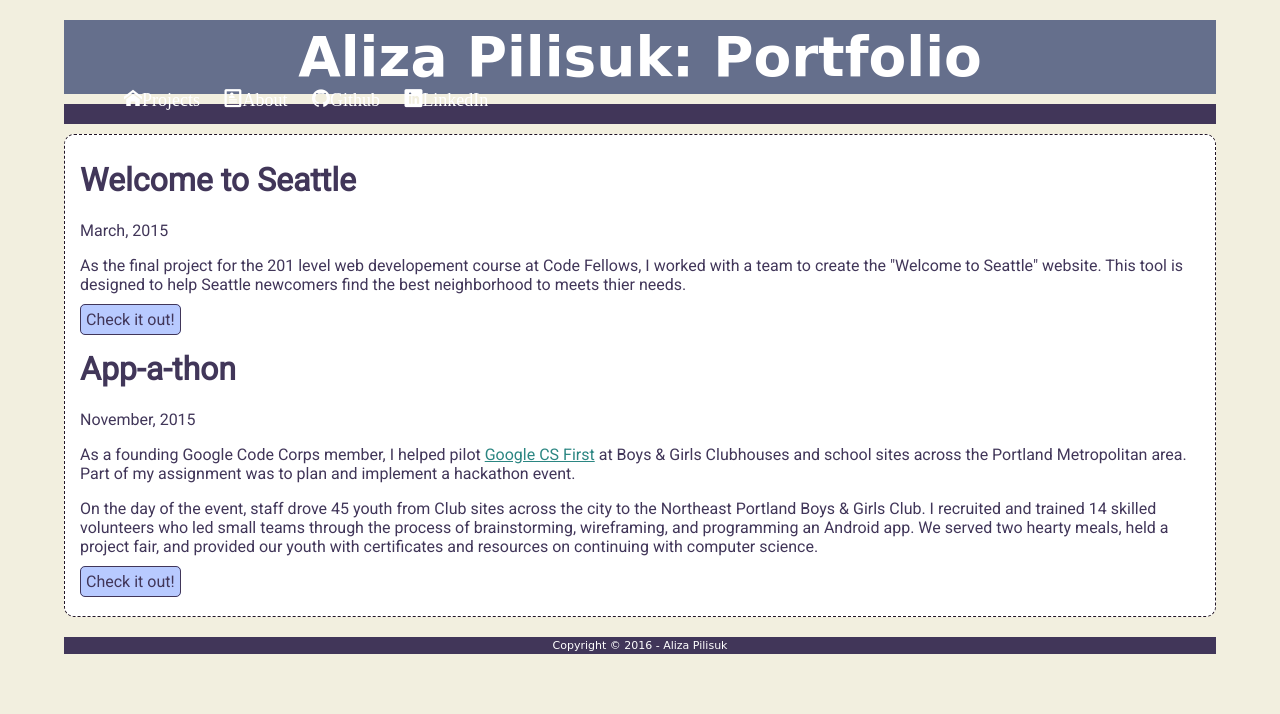
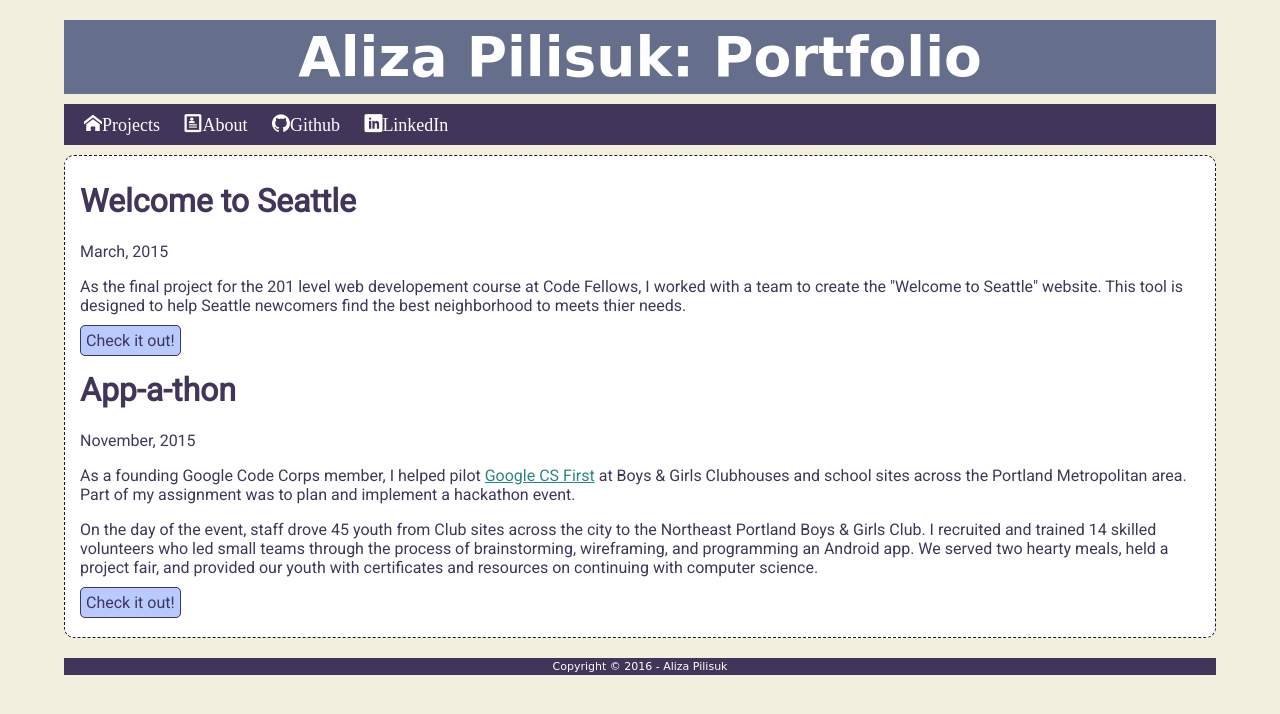
Before and after one commit to aliza89p/portfolio, a plain HTML site: page index.html in a window 1280 px wide. In both pictures the pointer is over the element 266 px from the left and 124 px from the top of the page. Drawn offline with nearby package versions, Linux system fonts and the light colour scheme; files whose address does not match are found by name; a web font is replaced by a local one.

Commit message:
fixed wonky links on hover for @media min-width

```diff
--- a/styles/style.css
+++ b/styles/style.css
@@ -41,7 +41,7 @@ main {
   display: block;
   margin-left: 40px;
   margin-top: -25px;
-  margin-bottom: 0px;
+  margin-bottom: 0;
 }
 .nav-bar li{
   display: list-item;;
@@ -82,6 +82,7 @@ main {
 article a{
   color: #2B8682;
 }
+
 h1, p{
   color: #413659;
 }
@@ -102,6 +103,10 @@ footer {
     display: inline-block;
     margin: 0;
   }
+  .nav-bar:hover ul{
+    margin: 0;
+    padding: 0;
+  }
   .nav-bar li{
     display: inline-block;
     padding: 0;
```
